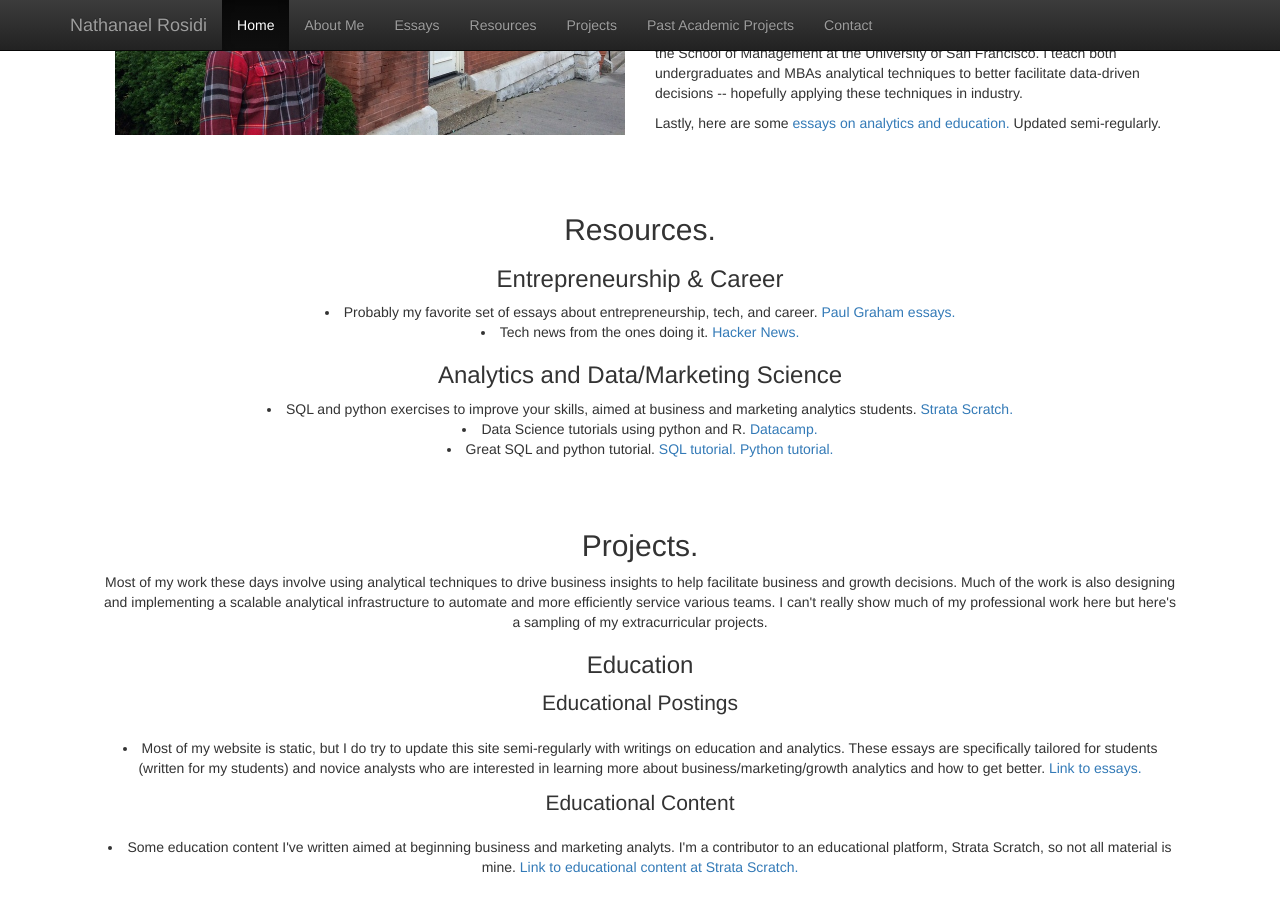
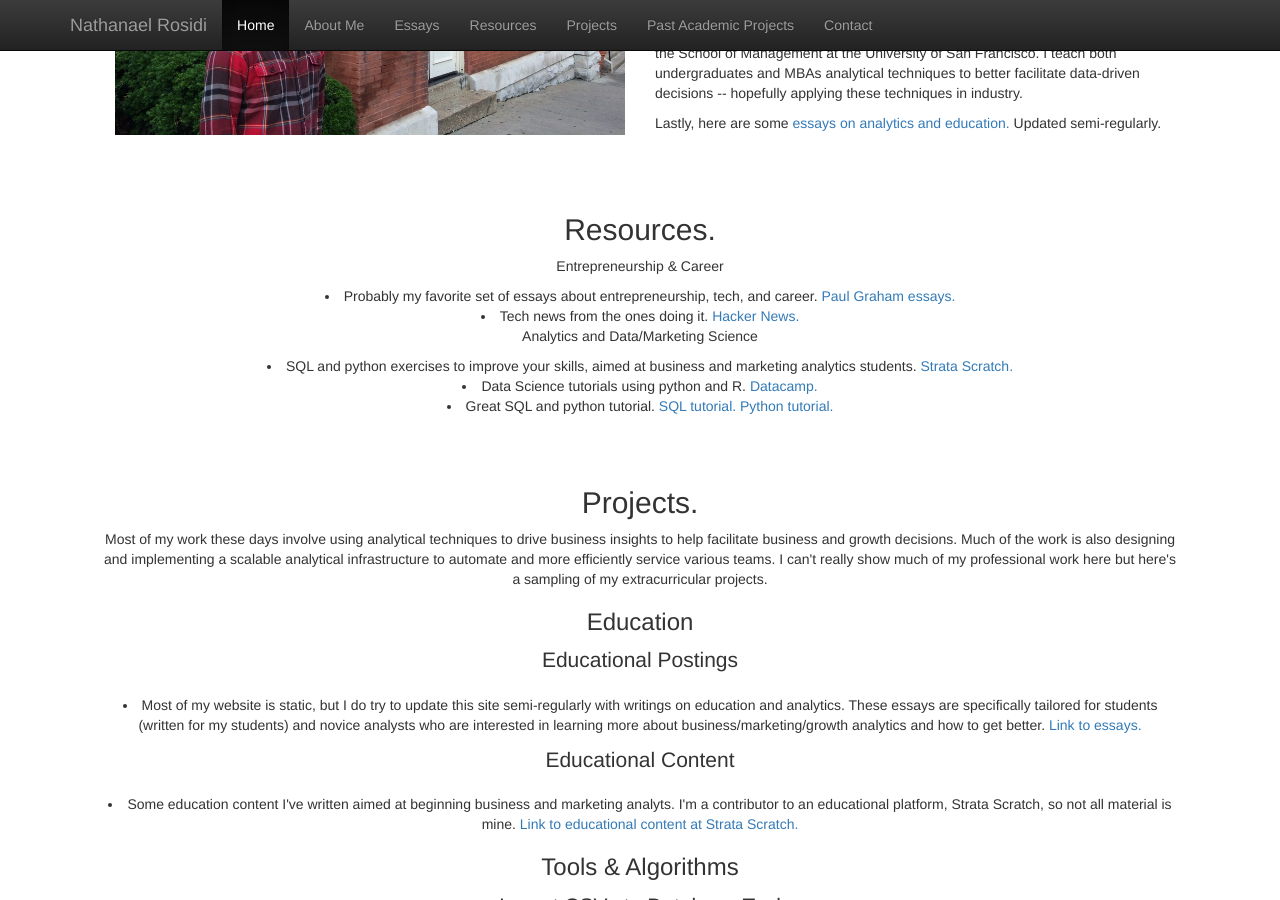
Before and after one commit to nlrosidi/nlrosidi.github.io, a Jekyll site: the page index.html, which Jekyll copies as it is, in a window 1280 px wide and 900 px high, scrolled down 456 px. Built offline with Jekyll 4.4.1, drawn with Linux system fonts in a browser that asks for light colours; nearby versions of some CDN libraries.

Commit message:
Update index.html

```diff
--- a/index.html
+++ b/index.html
@@ -75,10 +75,10 @@
 
 	<div class="container-fluid">
 	  <h2 id="resources">Resources.</h2>
-	  <h3 id="resources_entreprenuership">Entrepreneurship & Career</h3>
+	  <p class="resources_entreprenuership">Entrepreneurship & Career</p>
 	    <li>Probably my favorite set of essays about entrepreneurship, tech, and career.<a target="_blank" href="http://www.paulgraham.com/articles.html"> Paul Graham essays.</a></li>
 	    <li>Tech news from the ones doing it.<a target="_blank" href="https://news.ycombinator.com/"> Hacker News.</a></li>
-	  <h3 id="resources_analytics">Analytics and Data/Marketing Science</h3>
+	  <p class="resources_analytics">Analytics and Data/Marketing Science</p>
 	    <li>SQL and python exercises to improve your skills, aimed at business and marketing analytics students.<a target="_blank" href="https://stratascratch.com"> Strata Scratch.</a></li>
 	    <li>Data Science tutorials using python and R.<a target="_blank" href="https://datacamp.com"> Datacamp.</a></li>
 	    <li>Great SQL and python tutorial.<a target="_blank" href="https://community.modeanalytics.com/sql/tutorial/introduction-to-sql/"> SQL tutorial.</a><a target="_blank" href="https://community.modeanalytics.com/python/"> Python tutorial.</a></li>
```
